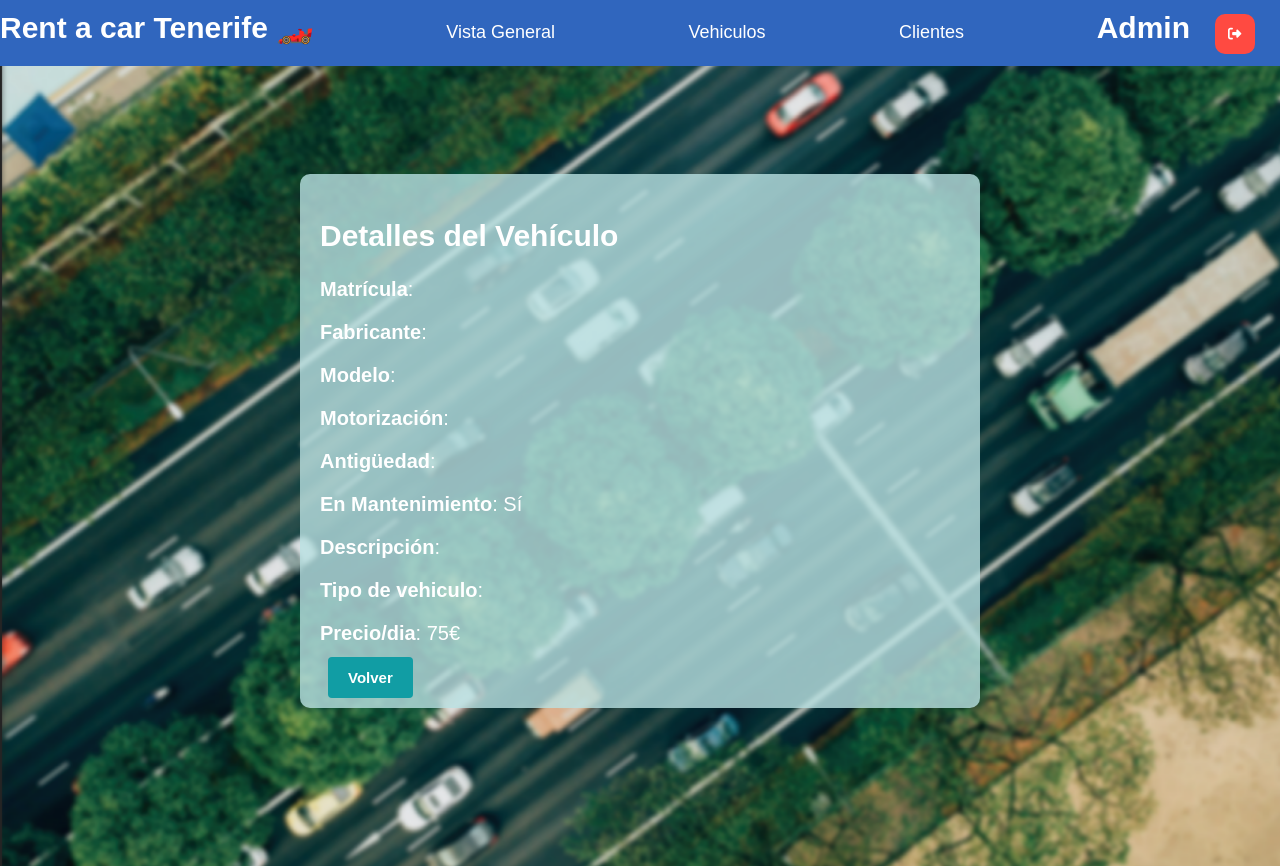
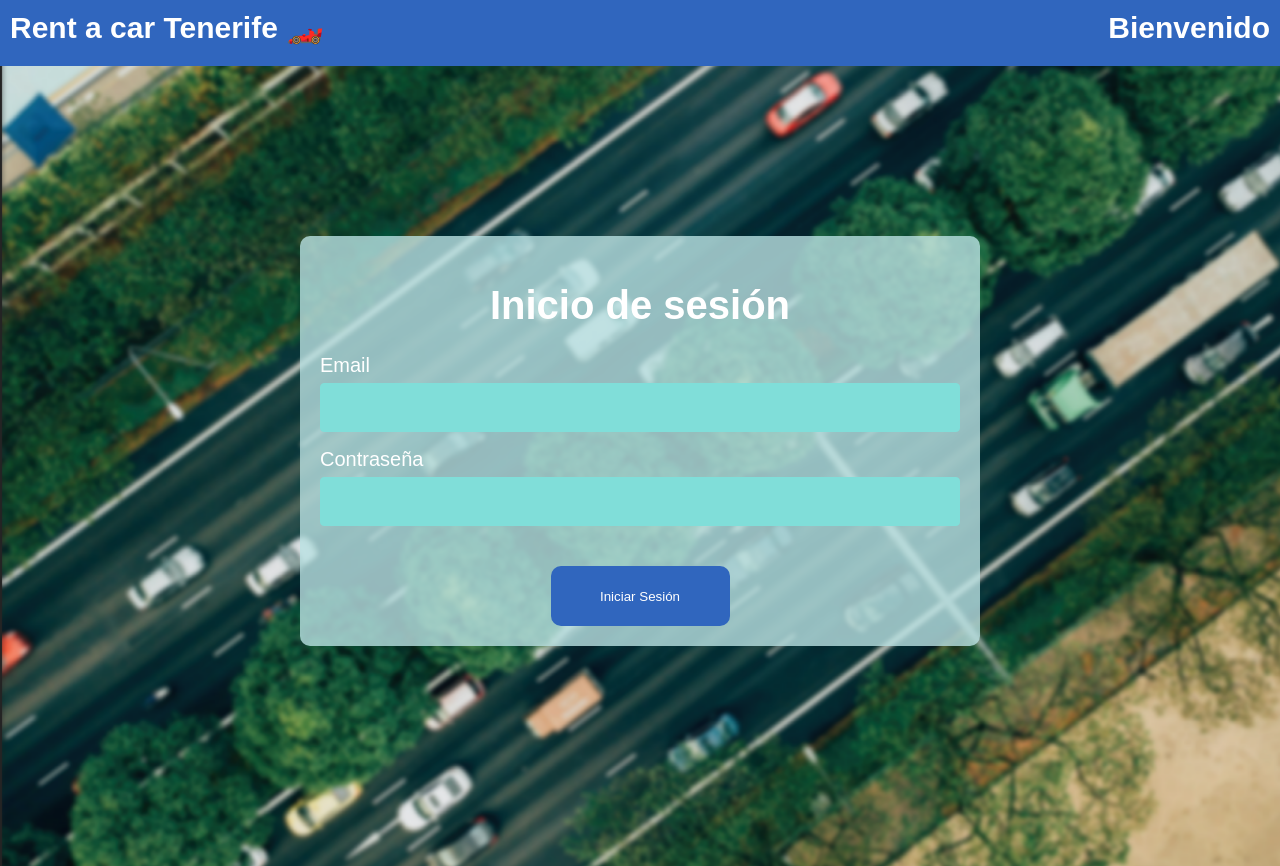
Before and after one commit to joelmunu/ProyectoITG2DAM-Joel-Manuel, a React (Create React App) app in the folder admin-screen/: page /Vehicle in a window 1280 px wide. Built offline with nearby package versions, Linux system fonts and the light colour scheme; no server answers.

Commit message:
feat: se ha consumido el servicio de inicio de sesión en la admin-screen

```diff
--- a/admin-screen/src/App.js
+++ b/admin-screen/src/App.js
@@ -2,13 +2,22 @@ import "./App.css";
 import Header from "./components/header/Header";
 import RentApp from "./components/rentApp/RentApp";
 import { BrowserRouter } from "react-router-dom";
+import { useState } from "react";
 
 function App() {
+  const [isLoggedIn, setIsLoggedIn] = useState(false);
   return (
     <div>
       <BrowserRouter>
-        <Header></Header>
-        <RentApp clasname="RentApp"></RentApp>
+        <Header
+          isLoggedIn={isLoggedIn}
+          setIsLoggedIn={setIsLoggedIn}
+        />
+        <RentApp
+          clasname="RentApp"
+          isLoggedIn={isLoggedIn}
+          setIsLoggedIn={setIsLoggedIn}
+        />
       </BrowserRouter>
     </div>
   );
--- a/admin-screen/src/components/header/Header.jsx
+++ b/admin-screen/src/components/header/Header.jsx
@@ -2,20 +2,27 @@ import { FontAwesomeIcon } from "@fortawesome/react-fontawesome";
 import { faRightFromBracket } from "@fortawesome/free-solid-svg-icons";
 import { Link } from "react-router-dom";
 import "../../styles/Header.css";
-const Header = () => {
+
+const Header = ({ isLoggedIn, setIsLoggedIn }) => {
   return (
     <div className="HeaderContainer">
       <div className="headerContent">
         <span className="title">Rent a car Tenerife 🏎️</span>
+        {isLoggedIn ? (
+          <>
             <Link to="/VistaGeneral">Vista General</Link>
             <Link to="/Vehiculos">Vehiculos</Link>
             <Link to="/Clientes">Clientes</Link>
             <div>
               <span className="title">Admin</span>
-          <button className="logout-btn">
+              <button className="logout-btn" onClick={() => setIsLoggedIn(false)}>
                 <FontAwesomeIcon icon={faRightFromBracket} className="color-icon" />
               </button>
             </div>
+          </>
+        ) : (
+          <span className="title">Bienvenido</span>
+        )}
       </div>
     </div>
   );
--- a/admin-screen/src/components/login/Login.jsx
+++ b/admin-screen/src/components/login/Login.jsx
@@ -1,21 +1,29 @@
-import React from "react";
+import React, { useState } from "react";
 import "../../styles/Login.css";
+import { adminLogin } from "../../services/auth.service"; // Ajusta la importación según sea necesario
 
-const Login = () => {
+const Login = ({ handleLogin }) => {
+  const handleSubmit = async (e) => {
+    e.preventDefault();
+    const email = e.target.elements.email.value;
+    const password = e.target.elements.password.value;
+    await handleLogin(email, password);
+  };
+
   return (
     <div className="containera">
       <div className="column">
         <h1>Inicio de sesión</h1>
-        <form>
+        <form onSubmit={handleSubmit}>
           <div className="input-group">
             <label>Email</label>
-            <input type="text" className="input-field" />
+            <input type="text" name="email" className="input-field" />
           </div>
           <div className="input-group">
             <label>Contraseña</label>
-            <input type="text" className="input-field" />
+            <input type="password" name="password" className="input-field" />
           </div>
-          <button className="custom-button">Iniciar Sesión</button>
+          <button type="submit" className="custom-button">Iniciar Sesión</button>
         </form>
       </div>
     </div>
--- a/admin-screen/src/components/rentApp/RentApp.jsx
+++ b/admin-screen/src/components/rentApp/RentApp.jsx
@@ -1,18 +1,21 @@
 import RentService from "../../services/rent.service";
 import "../../styles/RentApp.css";
 import { useState, useEffect } from "react";
+import { Routes, Route, useNavigate } from "react-router-dom";
 import VgTable from "../vgtable/VgTable";
 import VhTable from "../vhtable/VhTable";
 import ClTable from "../ClTable/ClTable";
+import Vehicle from "../vehicle/Vehicle";
+import Login from "../login/Login";
+import { adminLogin } from "../../services/auth.service";
 
-import { Routes, Route } from "react-router-dom";
-import Vehicle from "../vehicle/Vehicle";
+const RentApp = ({isLoggedIn, setIsLoggedIn}) => {
 
-const RentApp = () => {
   const [vehicles, setVehicles] = useState([]);
   const [vehicleData, setVehicleData] = useState([]);
   const [clientsData, setClientsData] = useState([]);
   const [selectedVehicle, setSelectedVehicle] = useState({});
+  const navigate = useNavigate();
 
   useEffect(() => {
     async function getVistaGeneral() {
@@ -103,8 +106,19 @@ const RentApp = () => {
     });
   };
 
+  const handleLogin = async (username, password) => {
+    try {
+      await adminLogin(username, password);
+      setIsLoggedIn(true);
+      navigate("/VistaGeneral");
+    } catch (error) {
+      console.error(error);
+    }
+  };
+
   return (
     <div className="ContainerImagen">
+      {isLoggedIn ? (
         <Routes>
           <Route
             path="/VistaGeneral"
@@ -130,6 +144,9 @@ const RentApp = () => {
             element={<Vehicle selectedVehicle={selectedVehicle} />}
           ></Route>
         </Routes>
+      ) : (
+        <Login handleLogin={handleLogin} />
+      )}
     </div>
   );
 };
--- /dev/null
+++ b/admin-screen/src/services/auth.service.js
@@ -0,0 +1,14 @@
+import axios from "axios";
+
+const API_URL = "http://192.168.0.21:8000/api/v1/auth";
+
+export const adminLogin = async (username, password) => {
+  try {
+    const response = await axios.post(`${API_URL}/adminlogin`, { username, password });
+    return response.data;
+  } catch (error) {
+    throw error.response.data.message;
+  }
+};
+
+export default adminLogin;
--- a/admin-screen/src/styles/Header.css
+++ b/admin-screen/src/styles/Header.css
@@ -25,7 +25,8 @@ a {
   font-size: 30px;
   color: #ffff;
   font-weight: bold;
-  /* Margin-right not needed anymore */
+  margin-left: 10px;
+  margin-right: 10px;
 }
 
 .logout-btn {
```
Also changed, not shown: 2 other files (tests, documents, lock files or other folders). Lines whose indentation alone changed are shown as unchanged.
